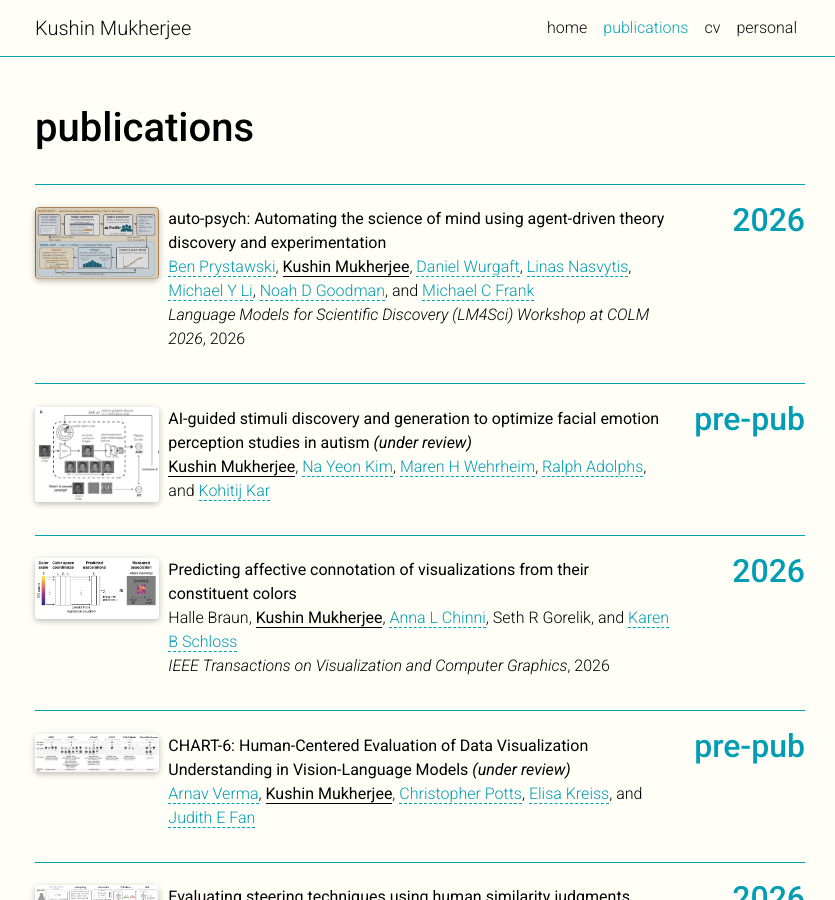
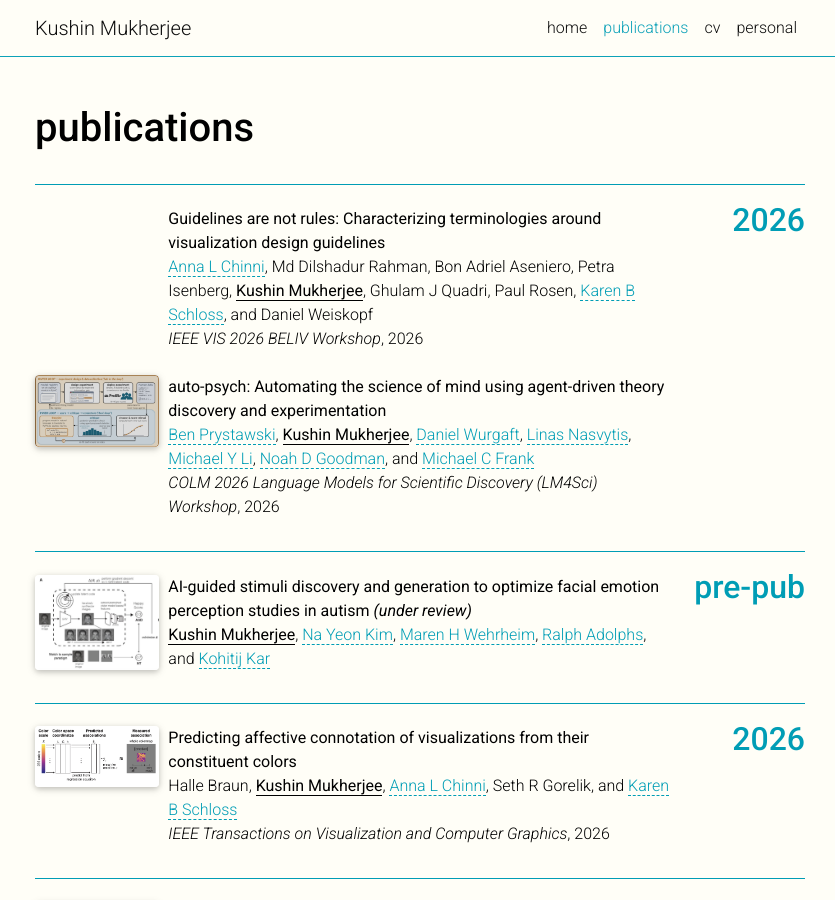
Before and after one commit to kushinm/kushinm.github.io, a Jekyll site: the page built from publications.md, in a window 1280 px wide and 900 px high. Shown: the whole window, without its empty margins (220-1055 px from the left). Built offline with Jekyll 4.4.1, drawn with Linux system fonts in a browser that asks for light colours; a style sheet for code colours, icons or effects is not loaded.

Commit message:
Add chinni BELIV 2026 publication; venue/year tweaks
- Add chinni_beliv_2026 entry + PDF (IEEE VIS 2026 BELIV Workshop)
- Reword prystawski LM4Sci venue
- Update mukherjee_brm year to 2026

Co-Authored-By: Claude Opus 4.8 <noreply@anthropic.com>

```diff
--- a/_data/publications.yml
+++ b/_data/publications.yml
@@ -29,6 +29,21 @@
 #   progress  optional — italic status next to the title, e.g. "(in press)"
 #   note      optional — second citation line, e.g. "Also appeared in..."
 
+- key: chinni_beliv_2026
+  title: "Guidelines are not rules: Characterizing terminologies around visualization design guidelines"
+  authors:
+    - {first: Anna L, last: Chinni}
+    - {first: Md Dilshadur, last: Rahman}
+    - {first: Bon Adriel, last: Aseniero}
+    - {first: Petra, last: Isenberg}
+    - {first: Kushin, last: Mukherjee}
+    - {first: Ghulam J, last: Quadri}
+    - {first: Paul, last: Rosen}
+    - {first: Karen B, last: Schloss}
+    - {first: Daniel, last: Weiskopf}
+  journal: IEEE VIS 2026 BELIV Workshop
+  year: 2026
+
 - key: prystawski_lm4sci_2026
   title: "auto-psych: Automating the science of mind using agent-driven theory discovery and experimentation"
   authors:
@@ -39,7 +54,7 @@
     - {first: Michael Y, last: Li}
     - {first: Noah D, last: Goodman}
     - {first: Michael C, last: Frank}
-  journal: Language Models for Scientific Discovery (LM4Sci) Workshop at COLM 2026
+  journal: COLM 2026 Language Models for Scientific Discovery (LM4Sci) Workshop
   year: 2026
 
 - key: mukherjee_asd_prepub
@@ -174,7 +189,7 @@
     - {first: Judith E, last: Fan}
     - {first: Wilma A, last: Bainbridge}
   journal: Behavior Research Methods
-  year: 2025
+  year: 2026
 
 - key: mukherjee_mc_2025
   title: Using drawings and deep neural networks to characterize the building blocks of human visual similarity
```
Also changed, not shown: 1 other file.
